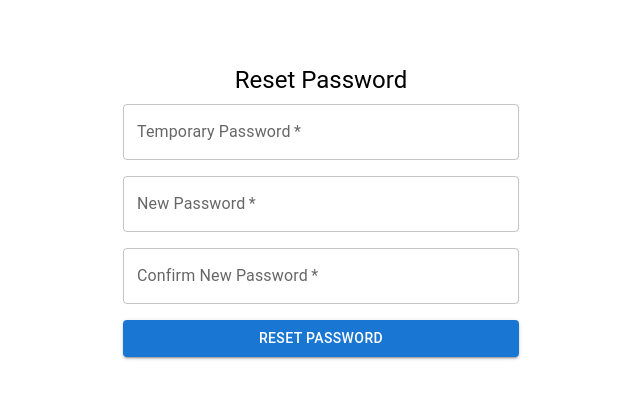
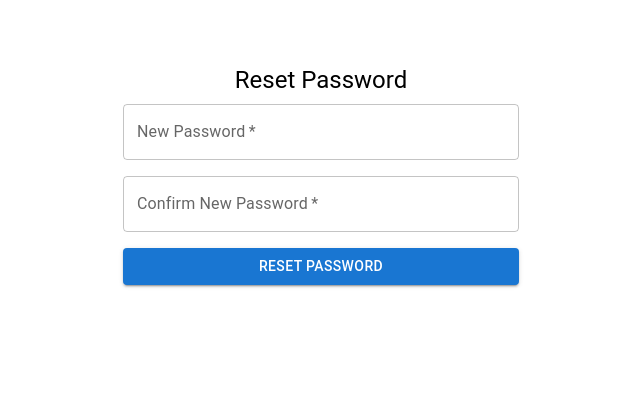
Before and after one commit to shreejal27/BankSystem_Frontend, a React (Vite) app: page /reset-password in a window 1280 px wide. Shown: the top 398 px of the page, without its empty margins (319-959 px from the left). Built offline with nearby package versions, Linux system fonts and the light colour scheme; no server answers.

Commit message:
removed the temporary password field

```diff
--- a/src/pages/ResetPasswordPage.tsx
+++ b/src/pages/ResetPasswordPage.tsx
@@ -14,7 +14,6 @@ import axios from "axios";
 
 const ResetPasswordPage: React.FC = () => {
   const navigate = useNavigate();
-  const [temporaryPassword, setTemporaryPassword] = useState("");
   const [newPassword, setNewPassword] = useState("");
   const [confirmPassword, setConfirmPassword] = useState("");
   const [loading, setLoading] = useState(false);
@@ -51,7 +50,6 @@ const ResetPasswordPage: React.FC = () => {
     try {
       setLoading(true);
       await axios.post("http://localhost:5131/auth/reset-password", {
-        tempPassword: temporaryPassword,
         newPassword: newPassword,
       });
       setSnackbar({
@@ -60,7 +58,6 @@ const ResetPasswordPage: React.FC = () => {
         severity: "success",
       });
 
-      // redirect after a short delay
       setTimeout(() => navigate("/login"), 2000);
     } catch (error: any) {
       setSnackbar({
@@ -83,13 +80,6 @@ const ResetPasswordPage: React.FC = () => {
         onSubmit={handleSubmit}
         sx={{ display: "flex", flexDirection: "column", gap: 2 }}
       >
-        <TextField
-          label="Temporary Password"
-          type="password"
-          value={temporaryPassword}
-          onChange={(e) => setTemporaryPassword(e.target.value)}
-          required
-        />
         <TextField
           label="New Password"
           type="password"
```
